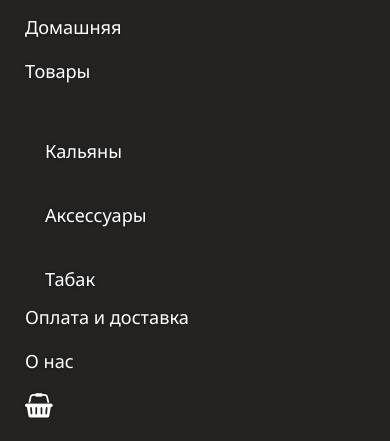
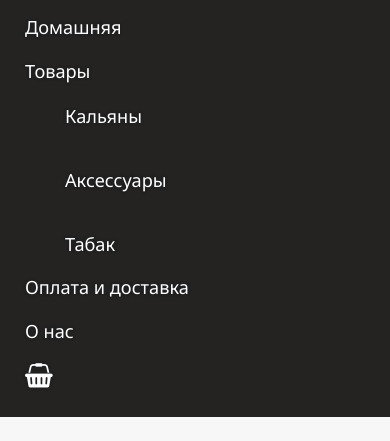
Before and after one commit to BurningMonkey/burningmonkey.github.io, a plain HTML site: page index.html in a window 390 px wide. Shown: the part 155-596 px from the top of the page. Drawn offline with Linux system fonts and the light colour scheme.

Commit message:
Update style.css

```diff
--- a/styles/style.css
+++ b/styles/style.css
@@ -327,10 +327,11 @@
   #banner .has-sub-menu::after{
        display:none;
      }
-  #banner .sub-menu{
+ #banner .sub-menu{
      display:block;
       position:relative;
       background-color:transparent;
+      margin:-35px 0 15px 20px;
      }
   .social, .contacts {
        text-align: center ! important
```
